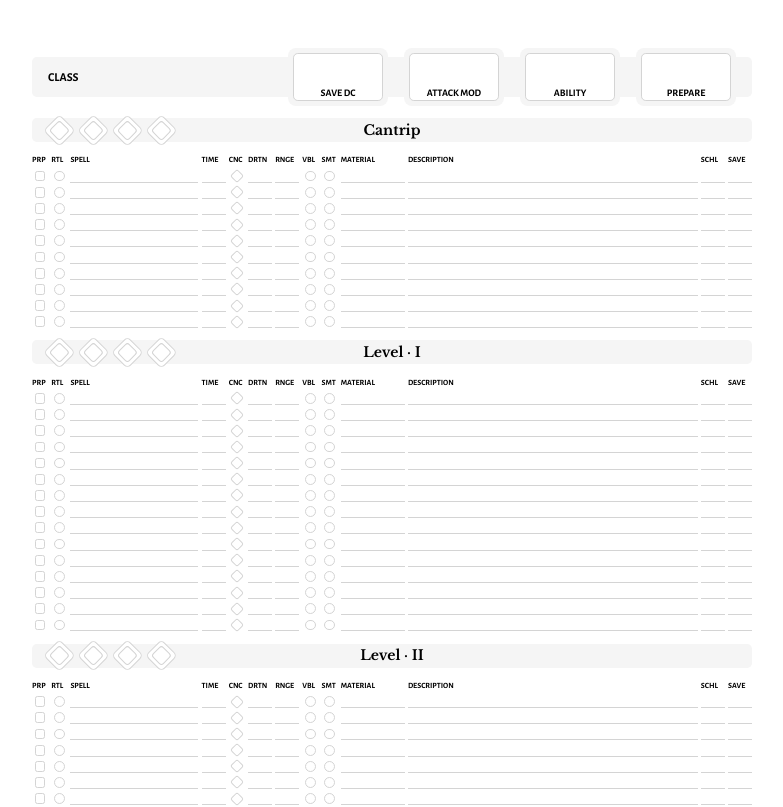
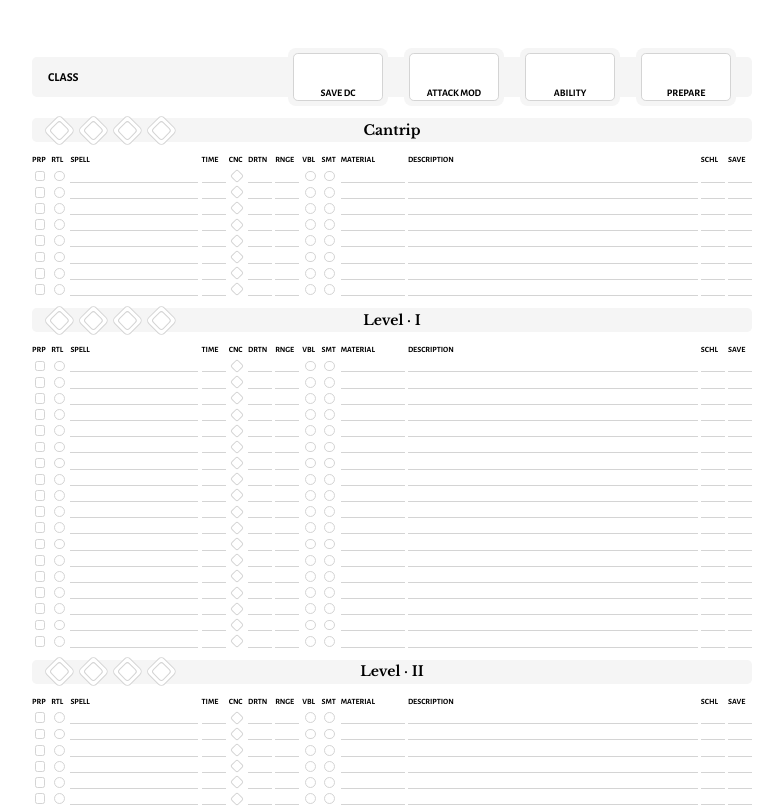
Before and after one commit to jonathan-wideman/dnd-5e-apps, a React (Vite) app in the folder character-sheet/: page / in a window 1280 px wide. Shown: the top 807 px of the page, without its empty margins (248-1031 px from the left). Built offline with nearby package versions, Linux system fonts and the light colour scheme.

Commit message:
Adjust number of spells

```diff
--- a/character-sheet/src/SpellSheet.jsx
+++ b/character-sheet/src/SpellSheet.jsx
@@ -16,11 +16,11 @@ export default function SpellSheet() {
       {/* <SpellSlots /> */}
 
       <SpellLevelDividerRow level={0} />
-      <SpellList count={10}/>
+      <SpellList count={8}/>
       <SpellLevelDividerRow level={1} />
-      <SpellList count={15}/>
+      <SpellList count={18}/>
       <SpellLevelDividerRow level={2} />
-      <SpellList count={15}/>
+      <SpellList count={18}/>
     </>
   )
 }
```
